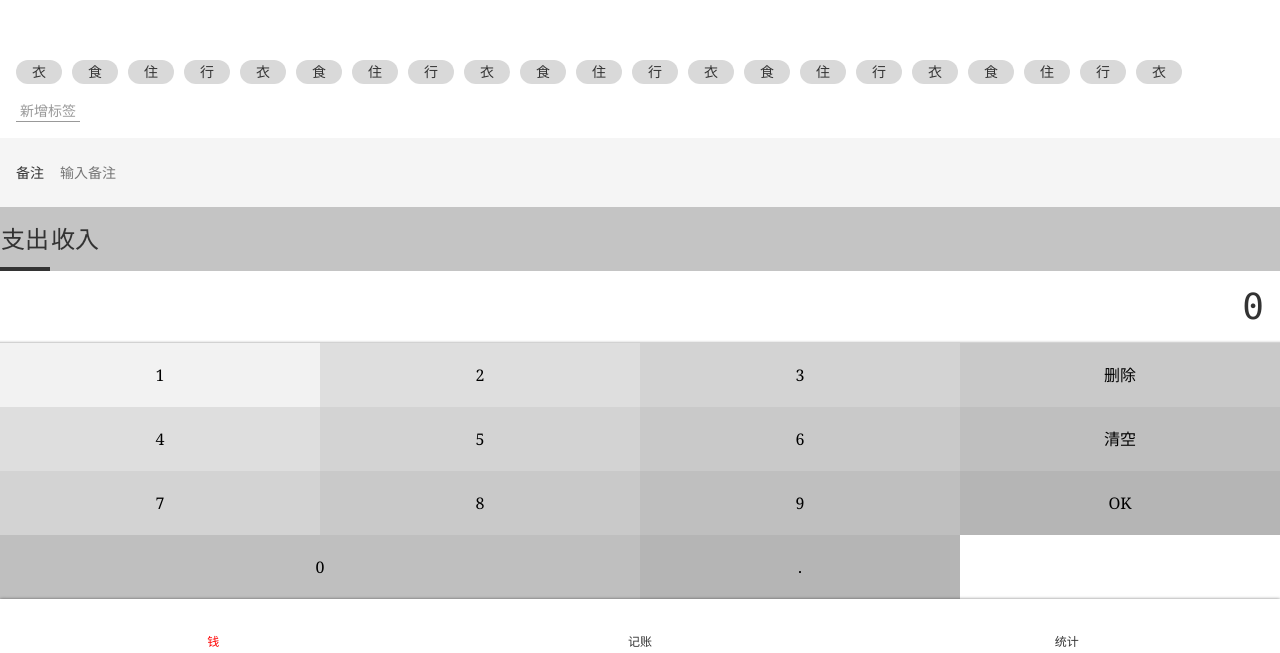
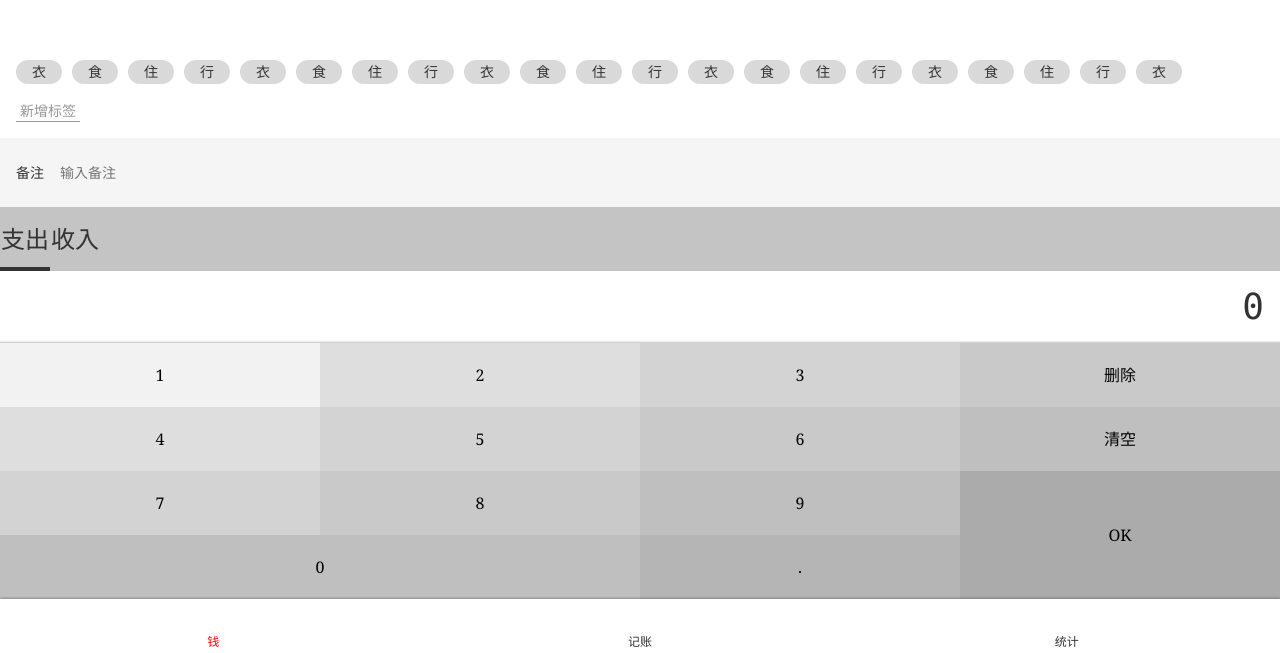
Before and after one commit to JamesLHY/wangcai-note, a Vue app: page /#/money in a window 1280 px wide. Shown: the part 147-800 px from the top of the page. Built offline with nearby package versions, Linux system fonts and the light colour scheme.

Commit message:
完成note组件

```diff
--- a/src/components/Money/Notes.vue
+++ b/src/components/Money/Notes.vue
@@ -1,33 +1,43 @@
 <template>
     <div>
         <label class="notes">
+            {{value}}
             <span class="name">备注</span>
-            <input type="text" placeholder="输入备注">
+            <input type="text" :value="value" @input="onInput" placeholder="输入备注">
         </label>
     </div>
 </template>
 
-<script>
-    export default {
-        name: "Notes"
+<script lang="ts">
+    import Vue from 'vue';
+    import { Component } from 'vue-property-decorator';
+    @Component
+    export default class Notes extends Vue {
+        value='';
+        onInput(event: KeyboardEvent){
+            const input = event.target as HTMLInputElement;
+            this.value = input.value
+        }
     }
 </script>
 
 <style lang="scss" scoped>
-    .notes{
+    .notes {
         font-size: 14px;
         background: #f5f5f5;
         display: flex;
         align-items: center;
-        padding-left: 16px ;
-    .name{
+        padding-left: 16px;
+
+        .name {
             padding-right: 16px;
         }
-    input{
+
+        input {
             padding: 24px 16px 24px 0;
             flex-grow: 1;
             background: transparent;
-        border:none;
+            border: none;
 
         }
     }
--- a/src/components/Money/NumberPad.vue
+++ b/src/components/Money/NumberPad.vue
@@ -13,7 +13,7 @@
             <button @click="inputContent">7</button>
             <button @click="inputContent">8</button>
             <button @click="inputContent">9</button>
-            <button @click="ok">OK</button>
+            <button class="ok">OK</button>
             <button @click="inputContent" class="zero">0</button>
             <button @click="inputContent">.</button>
         </div>
@@ -56,7 +56,6 @@
         clear(){
             this.output='0'
         }
-
     }
 </script>
 
@@ -83,14 +82,13 @@
                 float: left;
                 background: transparent;
                 border: none;
-
                 &.ok {
                     height: 64*2px;
                     float: right;
                 }
 
                 &.zero {
-                    width: 50%;
+                    width: 25*2%;
                 }
 
                 $bg: #f2f2f2;
@@ -120,7 +118,7 @@
                 }
 
                 &:nth-child(12) {
-                    background: darken($bg, 4*6%);
+                    background: darken($bg, 4*7%);
                 }
             }
         }
--- a/src/components/Money/Types.vue
+++ b/src/components/Money/Types.vue
@@ -2,9 +2,7 @@
     <div>
         <ul class="types">
             <li :class="type==='-' && 'selected'" @click="selectType('-')">支出</li>
-            <li :class="type === '+' && 'selected'"
-                @click="selectType('+')">收入
-            </li>
+            <li :class="type==='+' && 'selected'" @click="selectType('+')">收入</li>
         </ul>
     </div>
 </template>
@@ -33,7 +31,6 @@
         display: flex;
         text-align: center;
         font-size: 24px;
-
         > li {
             width: 50px;
             height: 64px;
```
Lines whose indentation alone changed are shown as unchanged.
